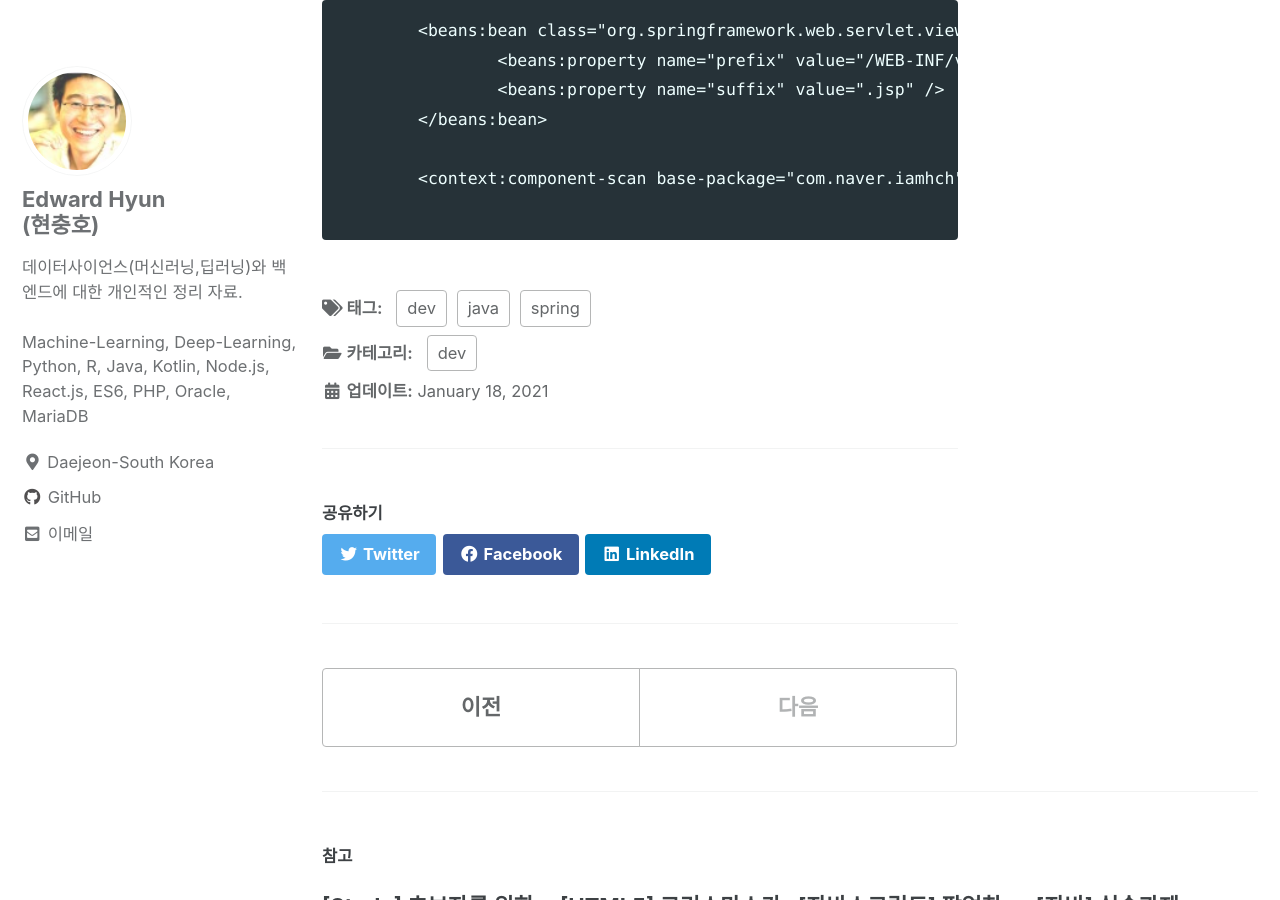
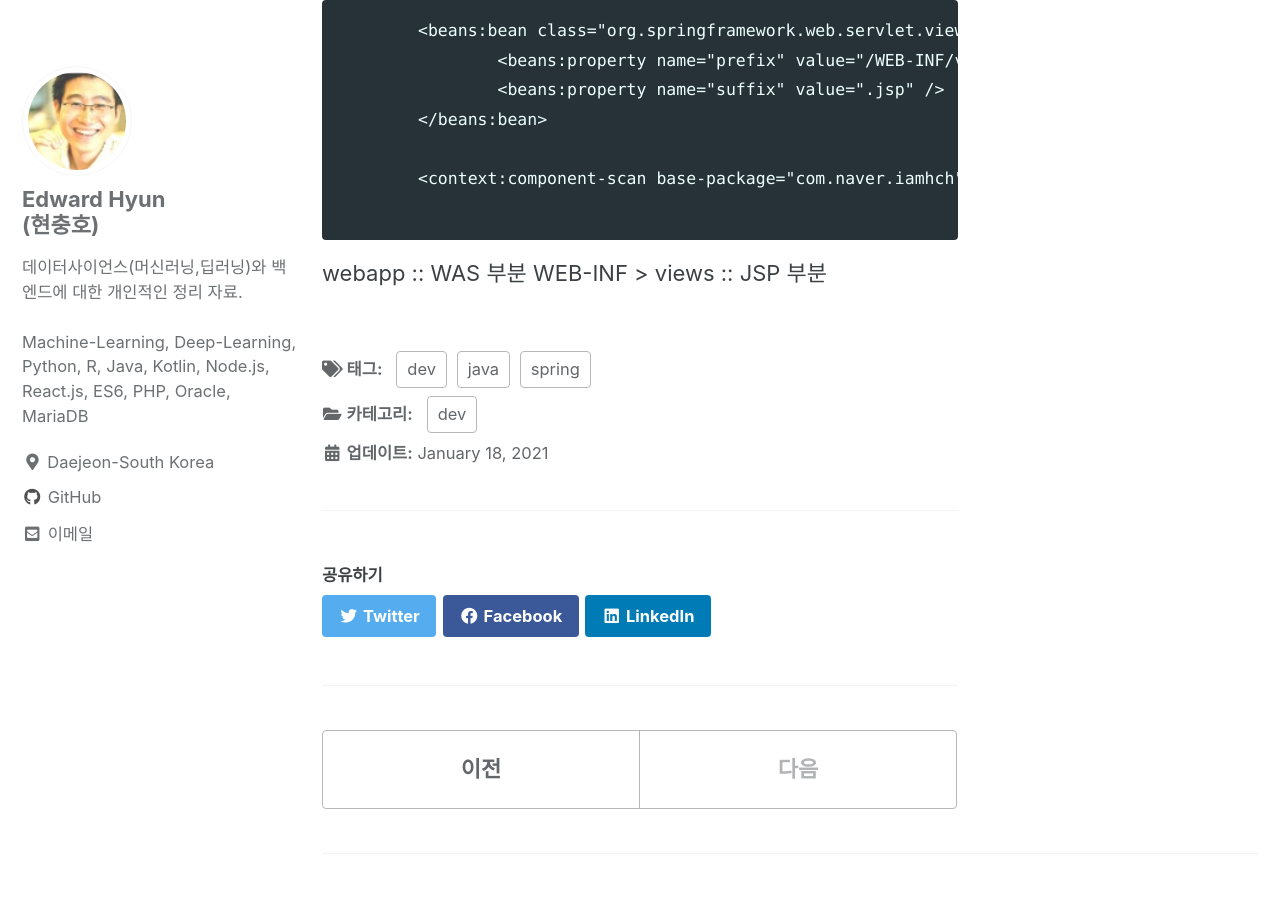
Before and after one commit to iamhch24/iamhch24.github.io, a Jekyll site: the page built from _posts/2021-01-18-[스터디] 스프링 프레임워크.md, in a window 1280 px wide and 900 px high, scrolled down 3040 px. Built offline with Jekyll 4.4.1, drawn with Linux system fonts in a browser that asks for light colours; cached includes are drawn as plain includes; some of the changed lines change nothing that is shown.

Commit message:
_posts/2021-01-18-[스터디] 스프링 프레임워크.md updated from https://stackedit.io/

````diff
--- a/_posts/2021-01-18-[스터디] 스프링 프레임워크.md
+++ b/_posts/2021-01-18-[스터디] 스프링 프레임워크.md
@@ -116,6 +116,8 @@ jsp도 있어야 하는 자리가 정해져 있음
 
 ```
 
+webapp :: WAS 부분
+WEB-INF > views :: JSP 부분
 
 
 
@@ -129,7 +131,7 @@ jsp도 있어야 하는 자리가 정해져 있음
 
 
 <!--stackedit_data:
-eyJoaXN0b3J5IjpbMTY1ODc3ODM1MCwtMTI1ODIwNTg4MywtNj
-E4OTY5NjcyLDkxMDg3Mjc4Niw3MTkxMzE3NjUsLTE4OTk2NjM4
-NDNdfQ==
+eyJoaXN0b3J5IjpbLTEyMDAzMzUwMjMsLTEyNTgyMDU4ODMsLT
+YxODk2OTY3Miw5MTA4NzI3ODYsNzE5MTMxNzY1LC0xODk5NjYz
+ODQzXX0=
 -->
````
